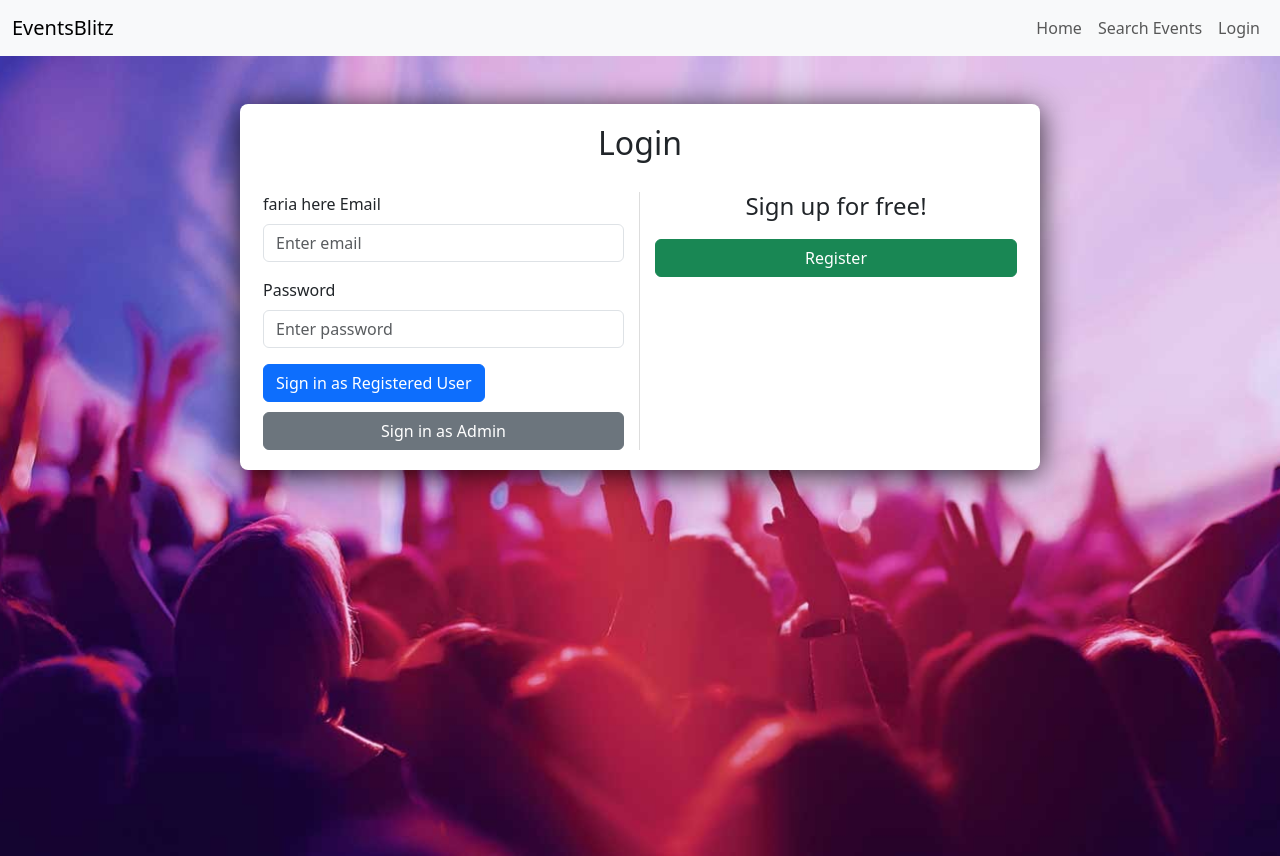
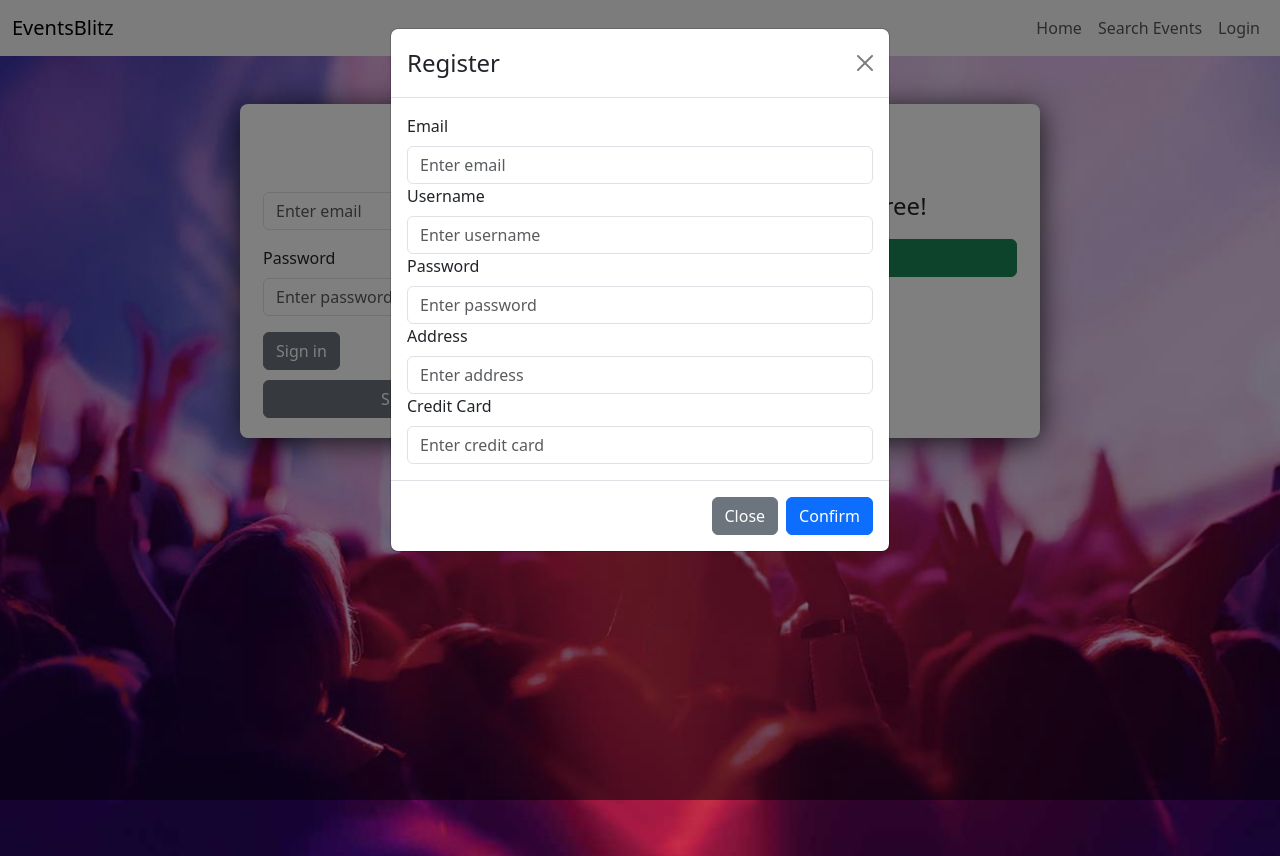
Before and after one commit to MobhaKhan/401-Term-Project-EventsBlitz, a React (Create React App) app in the folder Frontend/eventsblitzfrontend/: page /login in a window 1280 px wide. Both pictures are taken after a click on the button "Register". Built offline with nearby package versions, Linux system fonts and the light colour scheme.

Commit message:
Registration functionality re-added (was deleted)

```diff
--- a/Frontend/eventsblitzfrontend/src/components/Login.jsx
+++ b/Frontend/eventsblitzfrontend/src/components/Login.jsx
@@ -1,8 +1,6 @@
 import React, { useState } from 'react';
 import { Modal, Button, Form } from 'react-bootstrap';
-// import api from '../api/axiosConfig';
-// import AirlineAgentLogin from './AirlineAgentLogin'; // Import the AirlineAgentLogin component
-// import AdminLogin from './AdminLogin';
+import api from '../api/axiosConfig'
 import axios from 'axios'; // Import axios library for making HTTP requests
 
 const Login = () => {
@@ -11,7 +9,6 @@ const Login = () => {
     const [username, setUsername] = useState(''); // New state variable for username
     const [address, setAddress] = useState('');
     const [creditCard, setCreditCard] = useState(''); // New state variable for credit card
-    const [newsletter, setNewsletter] = useState(false); // New state variable for newsletter
 
     const [isAuthenticated, setIsAuthenticated] = useState(false);
     const [isGuest, setIsGuest] = useState(false); // New state variable for guest login
@@ -21,6 +18,35 @@ const Login = () => {
 
     const [showAdminLogin, setShowAdminLogin] = useState(false);
     const [loginResponse, setLoginResponse] = useState(null); // Variable to store login response data
+
+    const handleEmailChange = (e) => {
+        setEmail(e.target.value);
+    }
+
+    const handlePasswordChange = (e) => {
+        setPassword(e.target.value);
+    }
+
+    const handleUsernameChange = (e) => {
+        setUsername(e.target.value);
+    }
+
+    const handleAddressChange = (e) => {
+        setAddress(e.target.value);
+    }
+
+    const handleCreditCardChange = (e) => {
+        setCreditCard(e.target.value);
+    }
+
+    const handleRegister = async () => {
+        if (isAuthenticated) {
+            alert("You are already logged in!");
+            return;
+        }
+        setShowRegistrationModal(true); // Show the registration modal when the "Register" button is clicked
+    }
+
     const handleAdminLogin = async (email, password) => {
         try {
             console.log('Inputted Email:', email);
@@ -30,11 +56,11 @@ const Login = () => {
             const adminsResponse = await axios.get('http://127.0.0.1:8080/api/admins/getAllAdmins');
             const usersResponse = await axios.get('http://127.0.0.1:8080/api/users/getAllUsers');
 
-        // Parse response from admins API call
-const adminsData = adminsResponse.data.split(', ').map(admin => {
-    const fields = admin.split(' -> ').map(field => field.trim());
-    return { AdminID: fields[0].replace('Admin ID: ', ''), UserID: fields[1].replace('User ID: ', ''), Pwd_Admin: fields[2].replace('Admin Password: ', '').slice(0, -1) };
-});
+            // Parse response from admins API call
+            const adminsData = adminsResponse.data.split(', ').map(admin => {
+                const fields = admin.split(' -> ').map(field => field.trim());
+                return { AdminID: fields[0].replace('Admin ID: ', ''), UserID: fields[1].replace('User ID: ', ''), Pwd_Admin: fields[2].replace('Admin Password: ', '').slice(0, -1) };
+            });
 
 
             // Parse response from users API call
@@ -170,6 +196,33 @@ const adminsData = adminsResponse.data.split(', ').map(admin => {
         }
     };
 
+    const handleConfirmRegistration = async () => {
+        try {
+            const response = await api.post('/users/createRegisteredUser', {
+                username: username,
+                email: email,
+                address: address,
+                type: 'Registered',
+                password: password,
+                creditCard: creditCard
+            });
+
+            if (response.status === 200) {
+                console.log('Registration successful!');
+                sessionStorage.setItem('userID', response.data.userID);
+                //set the session storage variable to true
+                sessionStorage.setItem('isAuthenticated', true);
+                //set the session storage variable for the user's email
+                sessionStorage.setItem('email', email);
+                sessionStorage.setItem('type', 'Registered')
+                //redirect to home page
+                window.location.href = '/';
+            }
+        } catch (error) {
+            console.log(error);
+        }
+    }
+
     // Handle registration button click
     const handleRegistration = () => {
         setShowRegistrationModal(true);
@@ -216,21 +269,20 @@ const adminsData = adminsResponse.data.split(', ').map(admin => {
                     <div className="col-md-6" style={{...columnStyle, ...borderRightStyle}}>
                     <Form>
     <Form.Group controlId="formEmail" className="mb-3">
-        <Form.Label>faria here Email</Form.Label>
         <Form.Control type="email" placeholder="Enter email" value={email} onChange={e => setEmail(e.target.value)} />
     </Form.Group>
     <Form.Group controlId="formPassword" className="mb-3">
         <Form.Label>Password</Form.Label>
         <Form.Control type="password" placeholder="Enter password" value={password} onChange={e => setPassword(e.target.value)} />
     </Form.Group>
-    <Button variant="primary" onClick={() => handleLogin(email, password)}>Sign in as Registered User</Button>
+    <Button variant="secondary" onClick={() => handleLogin(email, password)}>Sign in</Button>
     <Button variant="secondary" onClick={() => handleAdminLogin(email, password)} style={buttonStyle}>Sign in as Admin</Button>
 </Form>
 
                     </div>
                     <div className="col-md-6 text-center" style={columnStyle}>
                         <h4>Sign up for free!</h4>
-                        <Button variant="success" style={buttonStyle}>Register</Button>
+                        <Button variant="success" style={buttonStyle} onClick={handleRegister}>Register</Button>
                     </div>
                 </div>
 
@@ -243,33 +295,30 @@ const adminsData = adminsResponse.data.split(', ').map(admin => {
                         <Form>
                             <Form.Group controlId="formEmail">
                                 <Form.Label>Email</Form.Label>
-                                <Form.Control type="email" placeholder="Enter email" value={email} onChange={() => {}} />
+                                <Form.Control type="email" placeholder="Enter email" value={email} onChange={handleEmailChange} />
                             </Form.Group>
                             <Form.Group controlId="formUsername">
                                 <Form.Label>Username</Form.Label>
-                                <Form.Control type="text" placeholder="Enter username" value={username} onChange={() => {}} />
+                                <Form.Control type="text" placeholder="Enter username" value={username} onChange={handleUsernameChange} />
                             </Form.Group>
                             <Form.Group controlId="formPassword">
                                 <Form.Label>Password</Form.Label>
-                                <Form.Control type="password" placeholder="Enter password" value={password} onChange={() => {}} />
+                                <Form.Control type="password" placeholder="Enter password" value={password} onChange={handlePasswordChange} />
                             </Form.Group>
                             <Form.Group controlId="formAddress">
                                 <Form.Label>Address</Form.Label>
-                                <Form.Control type="text" placeholder="Enter address" value={address} onChange={() => {}} />
+                                <Form.Control type="text" placeholder="Enter address" value={address} onChange={handleAddressChange} />
                             </Form.Group>
                             <Form.Group controlId="formCreditCard">
                                 <Form.Label>Credit Card</Form.Label>
-                                <Form.Control type="text" placeholder="Enter credit card" value={creditCard} onChange={() => {}} />
-                            </Form.Group>
-                            <Form.Group controlId="formNewsletter">
-                                <Form.Check type="checkbox" label="Subscribe to our newsletter" value={newsletter} onChange={() => {}} />
+                                <Form.Control type="text" placeholder="Enter credit card" value={creditCard} onChange={handleCreditCardChange} />
                             </Form.Group>
 
                         </Form>
                     </Modal.Body>
                     <Modal.Footer>
                         <Button variant="secondary" onClick={() => setShowRegistrationModal(false)}>Close</Button>
-                        <Button variant="primary" onClick={() => {}}>Confirm</Button>
+                        <Button variant="primary" onClick={handleConfirmRegistration}>Confirm</Button>
                     </Modal.Footer>
                 </Modal>
 
```
